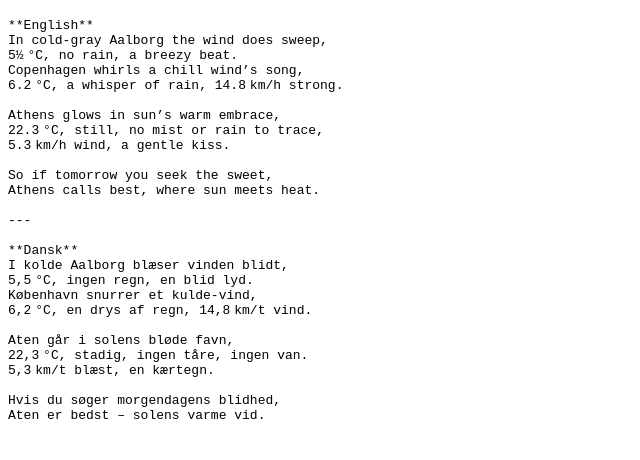
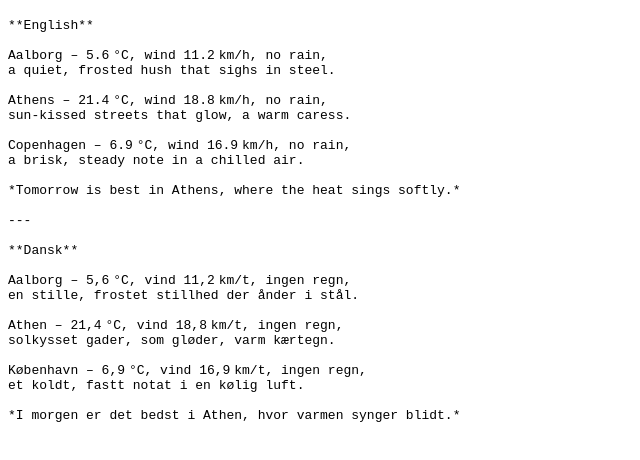
Before and after one commit to kristiana098/weather-pipeline, a plain HTML site: page docs/index.html in a window 1280 px wide. Shown: the part 48-508 px from the top of the page, without its empty margins (0-640 px from the left). Drawn offline with Linux system fonts and the light colour scheme.

Commit message:
Update weather and poem

```diff
--- a/docs/index.html
+++ b/docs/index.html
@@ -3,31 +3,31 @@
         <body>
         <h1>Weather Poem</h1>
         <pre>**English**
-In cold‑gray Aalborg the wind does sweep,
-5½ °C, no rain, a breezy beat.
-Copenhagen whirls a chill wind’s song,
-6.2 °C, a whisper of rain, 14.8 km/h strong.
 
-Athens glows in sun’s warm embrace,
-22.3 °C, still, no mist or rain to trace,
-5.3 km/h wind, a gentle kiss.
+Aalborg – 5.6 °C, wind 11.2 km/h, no rain,
+a quiet, frosted hush that sighs in steel.
 
-So if tomorrow you seek the sweet,
-Athens calls best, where sun meets heat.
+Athens – 21.4 °C, wind 18.8 km/h, no rain,
+sun‑kissed streets that glow, a warm caress.
+
+Copenhagen – 6.9 °C, wind 16.9 km/h, no rain,
+a brisk, steady note in a chilled air.
+
+*Tomorrow is best in Athens, where the heat sings softly.*
 
 ---
 
 **Dansk**
-I kolde Aalborg blæser vinden blidt,
-5,5 °C, ingen regn, en blid lyd.
-København snurrer et kulde‑vind,
-6,2 °C, en drys af regn, 14,8 km/t vind.
 
-Aten går i solens bløde favn,
-22,3 °C, stadig, ingen tåre, ingen van.
-5,3 km/t blæst, en kærtegn.
+Aalborg – 5,6 °C, vind 11,2 km/t, ingen regn,
+en stille, frostet stillhed der ånder i stål.
 
-Hvis du søger morgendagens blidhed,
-Aten er bedst – solens varme vid.</pre>
+Athen – 21,4 °C, vind 18,8 km/t, ingen regn,
+solkysset gader, som gløder, varm kærtegn.
+
+København – 6,9 °C, vind 16,9 km/t, ingen regn,
+et koldt, fastt notat i en kølig luft.
+
+*I morgen er det bedst i Athen, hvor varmen synger blidt.*</pre>
         </body>
         </html>
```
Also changed, not shown: 1 other file.
